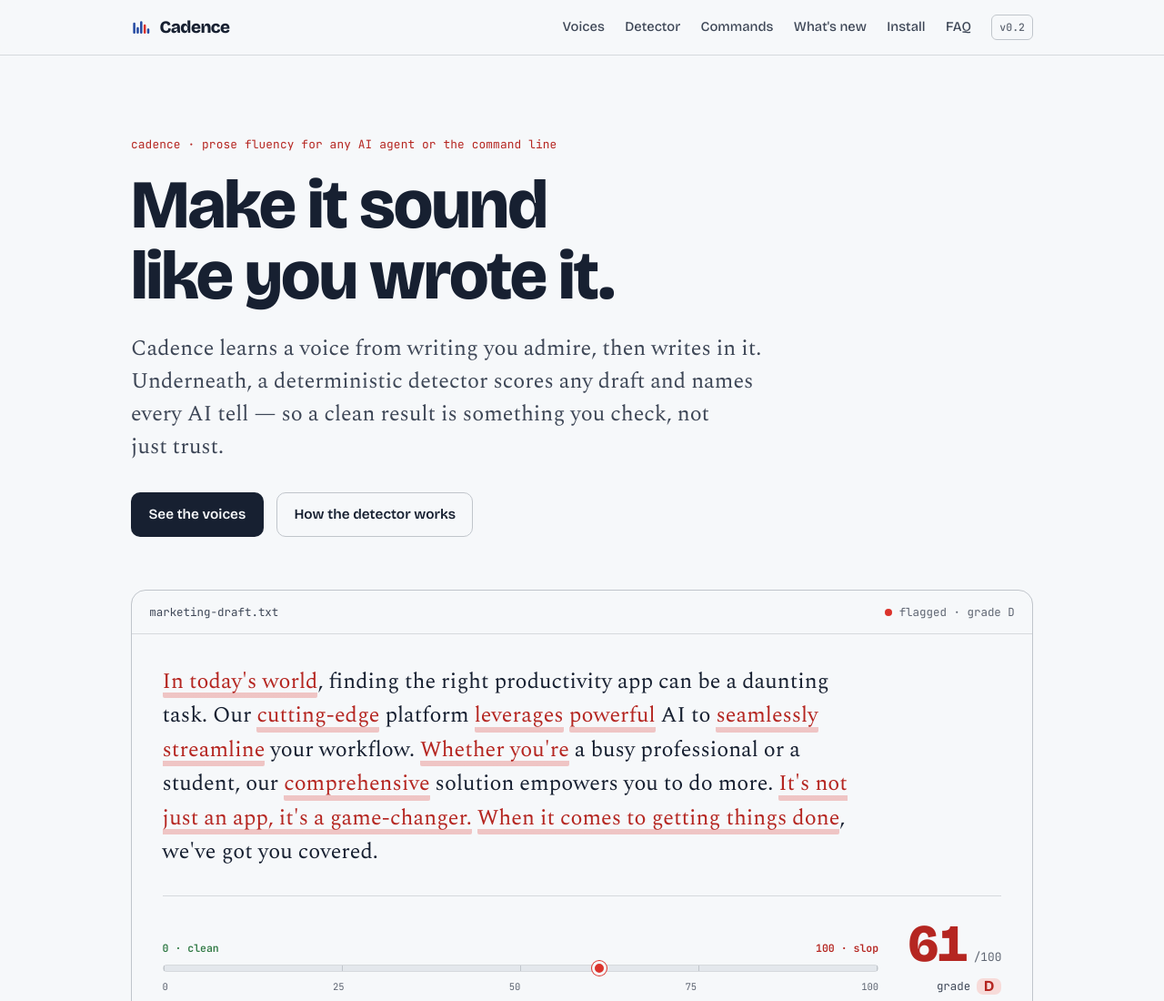
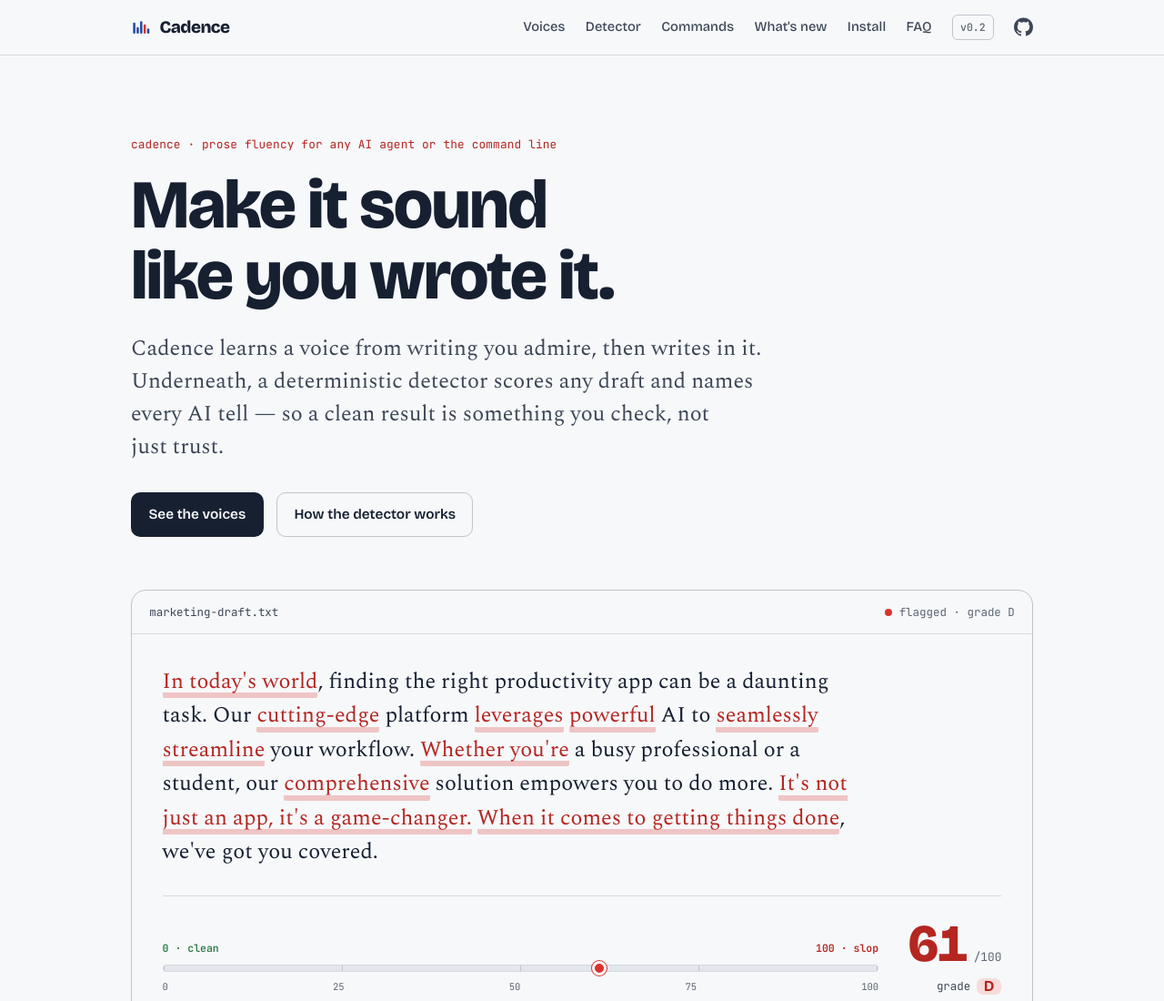
Before and after one commit to wuisabel-gif/Cadence, a browser extension: page index.html in a window 1280 px wide. Shown: the top 1100 px of the page at 91% size. Drawn offline with nearby package versions, Linux system fonts and the light colour scheme.

Commit message:
site: add GitHub icon link to the top nav

```diff
--- a/index.html
+++ b/index.html
@@ -82,6 +82,8 @@
 .bar nav a{color:var(--ink-soft);text-decoration:none}
 .bar nav a:hover{color:var(--brand)}
 .chip{font-family:var(--mono);font-size:.72rem;font-weight:500;padding:.2rem .5rem;border:1px solid var(--line-2);border-radius:6px;color:var(--muted)}
+.bar nav .gh{display:inline-flex;align-items:center;color:var(--ink-soft);transition:color .2s var(--ease),transform .2s var(--ease)}
+.bar nav .gh:hover{color:var(--ink);transform:translateY(-1px)}
 @media(max-width:720px){.bar nav .navlink{display:none}}
 
 /* ============================== hero ============================== */
@@ -310,6 +312,9 @@
       <a class="navlink" href="#install">Install</a>
       <a class="navlink" href="#faq">FAQ</a>
       <span class="chip">v0.2</span>
+      <a class="gh" href="https://github.com/wuisabel-gif/Cadence" target="_blank" rel="noopener" aria-label="Cadence on GitHub">
+        <svg viewBox="0 0 24 24" width="21" height="21" fill="currentColor" aria-hidden="true"><path d="M12 .5C5.37.5 0 5.78 0 12.29c0 5.2 3.44 9.6 8.21 11.16.6.11.82-.25.82-.56 0-.28-.01-1.02-.02-2-3.34.71-4.04-1.58-4.04-1.58-.55-1.36-1.34-1.73-1.34-1.73-1.09-.73.08-.71.08-.71 1.2.08 1.84 1.21 1.84 1.21 1.07 1.79 2.81 1.27 3.5.97.11-.76.42-1.27.76-1.56-2.67-.3-5.47-1.31-5.47-5.83 0-1.29.47-2.34 1.23-3.17-.12-.3-.53-1.52.12-3.16 0 0 1.01-.32 3.3 1.21a11.6 11.6 0 0 1 3-.4c1.02 0 2.05.13 3 .4 2.28-1.53 3.29-1.21 3.29-1.21.65 1.64.24 2.86.12 3.16.77.83 1.23 1.88 1.23 3.17 0 4.53-2.81 5.53-5.49 5.82.43.37.81 1.1.81 2.22 0 1.6-.01 2.9-.01 3.29 0 .31.21.68.83.56A12.02 12.02 0 0 0 24 12.29C24 5.78 18.63.5 12 .5z"/></svg>
+      </a>
     </nav>
   </div>
 </header>
```
